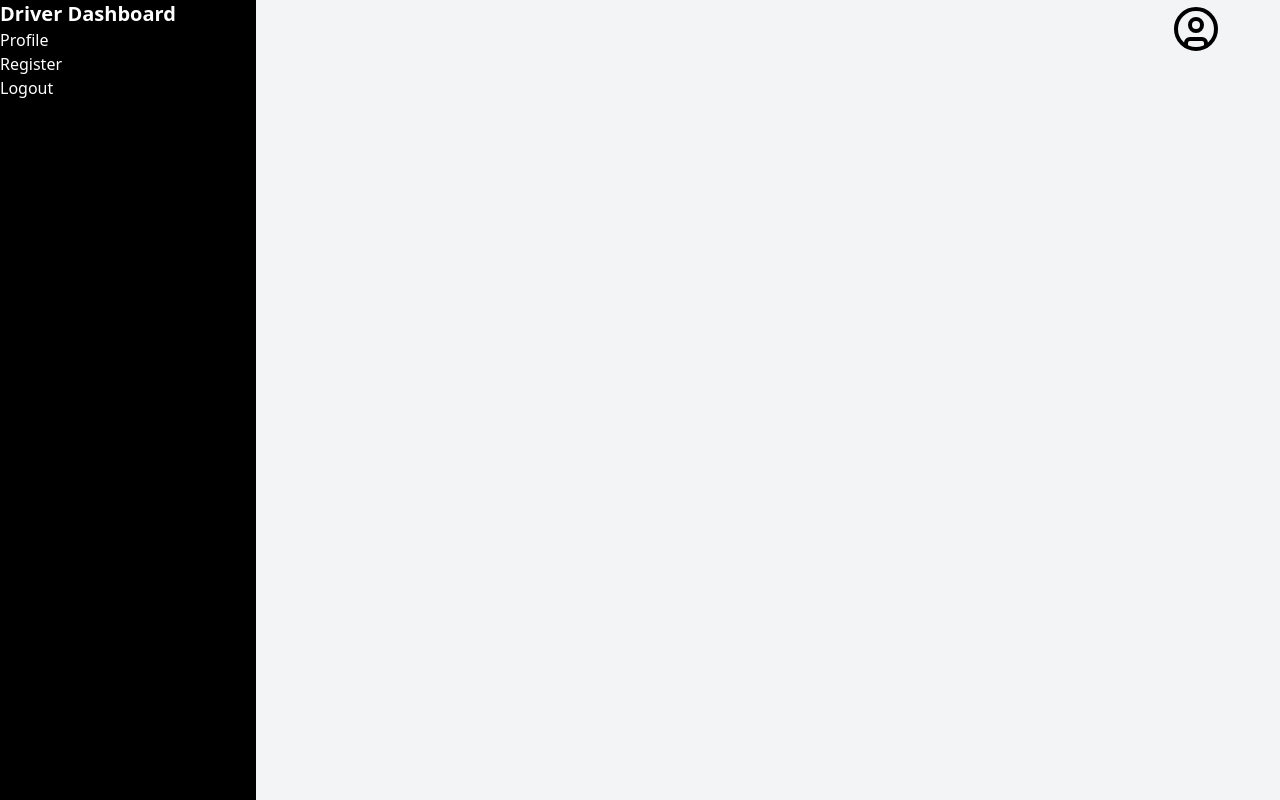
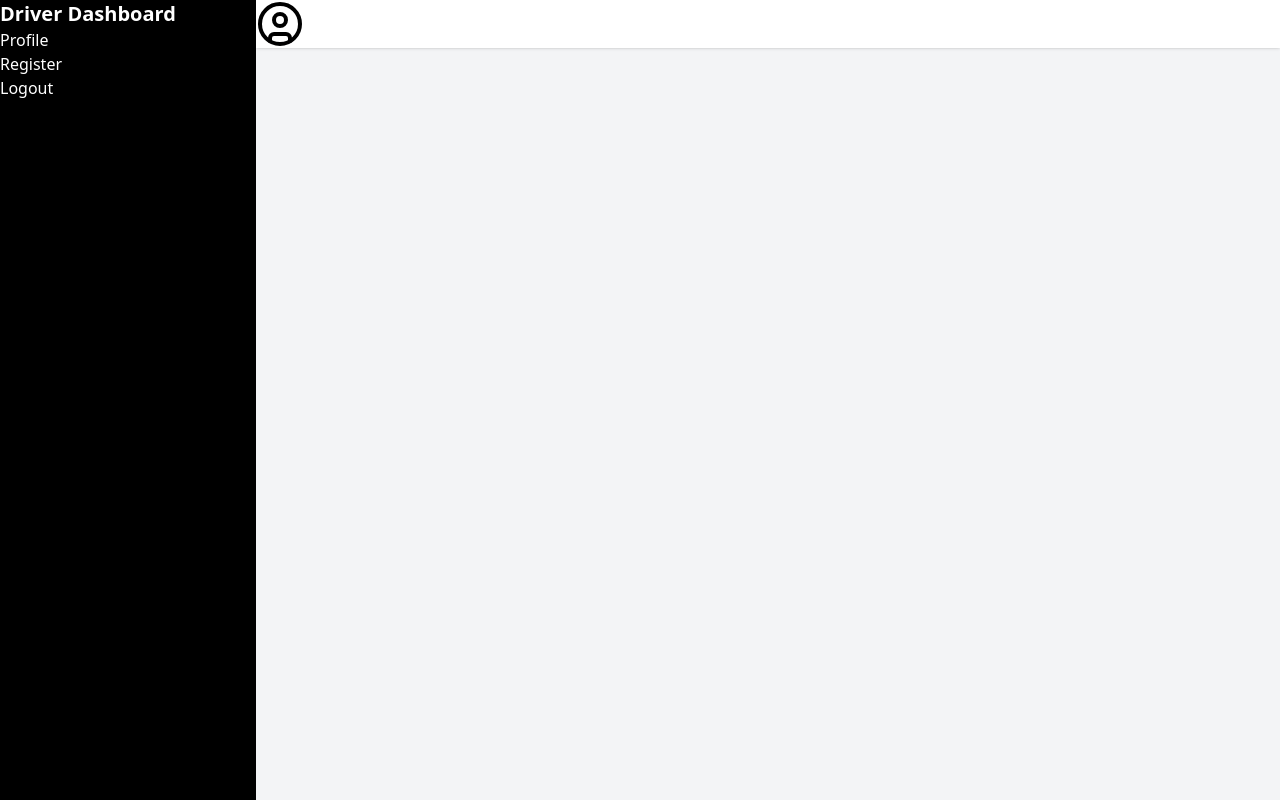
Before and after one commit to SanmithD/FUDAR, a React (Vite) app in the folder fudar/: page /driverPage in a window 1280 px wide. Shown: the top 800 px of the page. Built offline with nearby package versions, Linux system fonts and the light colour scheme; no server answers.

Commit message:
Oliver13

```diff
--- a/fudar/src/Components/PDriver.jsx
+++ b/fudar/src/Components/PDriver.jsx
@@ -136,7 +136,7 @@ const Dashboard = () => {
           <div className="hidden md:flex fixed top-0 md:left-64 right-0 p-4 justify-between items-center pr-8 bg-white shadow-sm z-30">
 
             <div className="flex items-center">
-              <UserCircle className="w-12 h-12 text-black cursor-pointer mr-4 md:absolute md:right-[60px] md:top-[5px]" onClick={() => setDropdownOpen(!dropdownOpen)}/>
+              <UserCircle className="w-12 h-12 text-black cursor-pointer mr-4 " onClick={() => setDropdownOpen(!dropdownOpen)}/>
               {dropdownOpen && (
                 <div className="absolute right-0 mt-2 w-48 bg-white shadow-lg rounded-lg p-2 z-40">
                   <p className="px-4 py-2 text-gray-700 font-semibold cursor-pointer" >{profileData}</p>
```
